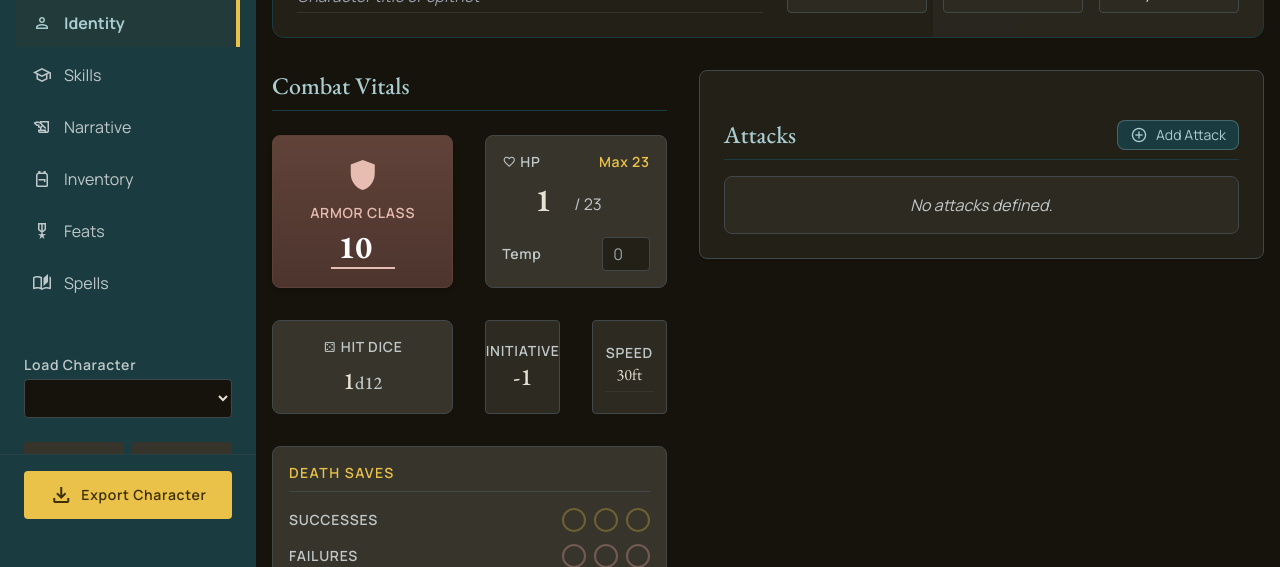
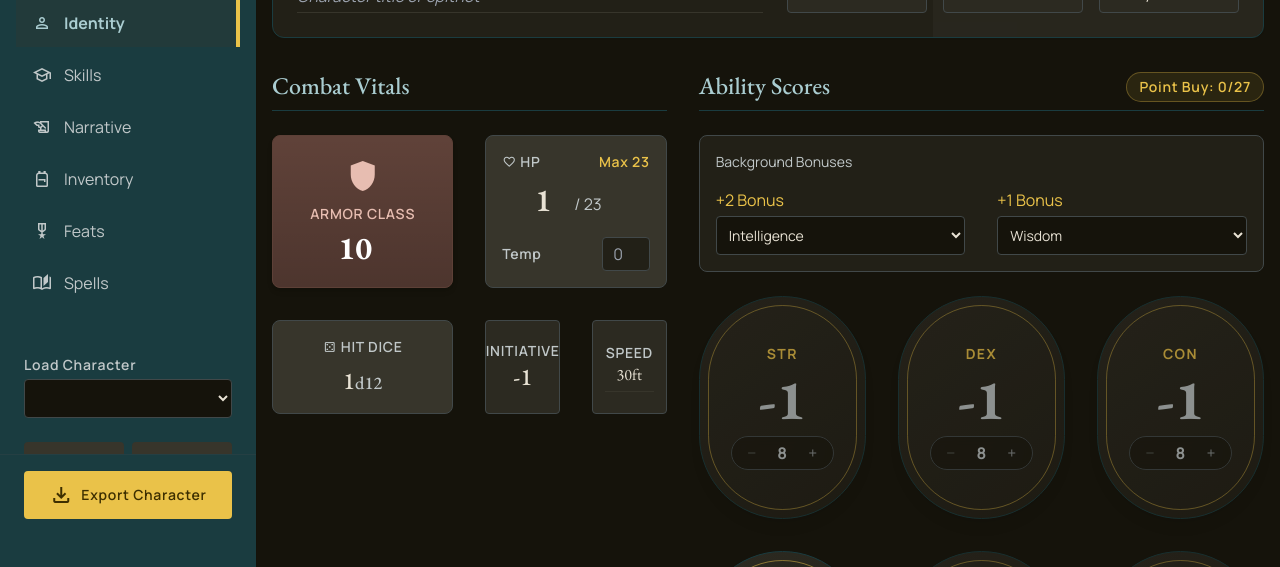
Before and after one commit to MelvinLoos/5e-character-sheet, a Vue app: page /identity in a window 1280 px wide. Both pictures are taken after a click on the button 1043 px from the left and 21 px from the top of the page. Shown: the part 233-800 px from the top of the page. Built offline with nearby package versions, Linux system fonts and the light colour scheme; grey boxes are pictures that could not be loaded; what ajv-errors would draw is missing.

Commit message:
feat(identity): mirror Foundation Identity layout and update CombatStats

```diff
--- a/src/components/sheet/CombatStats.vue
+++ b/src/components/sheet/CombatStats.vue
@@ -24,20 +24,19 @@ const store = useCharacterStore()
           >shield</span
         >
         <span
-          class="font-label-md text-label-md text-secondary-fixed-dim uppercase tracking-wider relative z-10 text-center"
+          class="font-label-md text-label-md text-secondary-fixed-dim uppercase tracking-wider relative z-10"
           >Armor Class</span
         >
+        <div class="font-headline-lg text-headline-lg text-white mt-1 relative z-10 font-bold">
           <input
             v-if="store.isEditing"
             v-model.number="store.currentCharacterData.combat.ac"
             type="number"
-          class="w-16 bg-transparent border-b-2 border-secondary-fixed-dim focus:border-white focus:ring-0 text-center font-headline-lg text-headline-lg text-white mt-1 relative z-10 font-bold p-0"
+            class="w-16 bg-transparent border-none focus:ring-0 text-center font-headline-lg text-headline-lg text-white font-bold p-0"
           />
-        <div
-          v-else
-          class="font-headline-lg text-headline-lg text-white mt-1 relative z-10 font-bold"
-        >
+          <template v-else>
             {{ store.currentCharacterData.combat.ac }}
+          </template>
         </div>
       </div>
 
--- a/src/views/Identity.vue
+++ b/src/views/Identity.vue
@@ -3,10 +3,7 @@ import { useCharacterStore } from '@/stores/character'
 import RenownProgression from '@/components/sheet/RenownProgression.vue'
 import SheetHeader from '@/components/sheet/SheetHeader.vue'
 import AbilityScores from '@/components/sheet/AbilityScores.vue'
-import SavingThrows from '@/components/sheet/SavingThrows.vue'
 import CombatStats from '@/components/sheet/CombatStats.vue'
-import AttacksList from '@/components/sheet/AttacksList.vue'
-import DeathSaves from '@/components/sheet/DeathSaves.vue'
 
 const store = useCharacterStore()
 </script>
@@ -16,25 +13,20 @@ const store = useCharacterStore()
     <SheetHeader />
 
     <div class="grid grid-cols-1 lg:grid-cols-12 gap-8 items-start">
-      <!-- Left Column: Combat Vitals & Ability Scores -->
+      <!-- Left Column: Combat Vitals -->
       <section class="lg:col-span-5 flex flex-col gap-8 w-full">
         <CombatStats class="w-full" />
-        <DeathSaves class="w-full" />
-        <RenownProgression />
-        <AbilityScores />
       </section>
 
-      <!-- Right Column: Attacks -->
+      <!-- Right Column: Ability Scores -->
       <section class="lg:col-span-7 flex flex-col gap-8 w-full">
-        <div class="bg-surface-container rounded-lg p-6 border border-outline-variant shadow-sm w-full">
-          <AttacksList class="w-full" />
-        </div>
+        <AbilityScores />
       </section>
     </div>
 
-    <!-- Full Width: Saving Throws -->
+    <!-- Full Width: Renown Progression -->
     <div class="w-full">
-      <SavingThrows />
+      <RenownProgression />
     </div>
   </div>
 </template>
```
Lines whose indentation alone changed are shown as unchanged.
